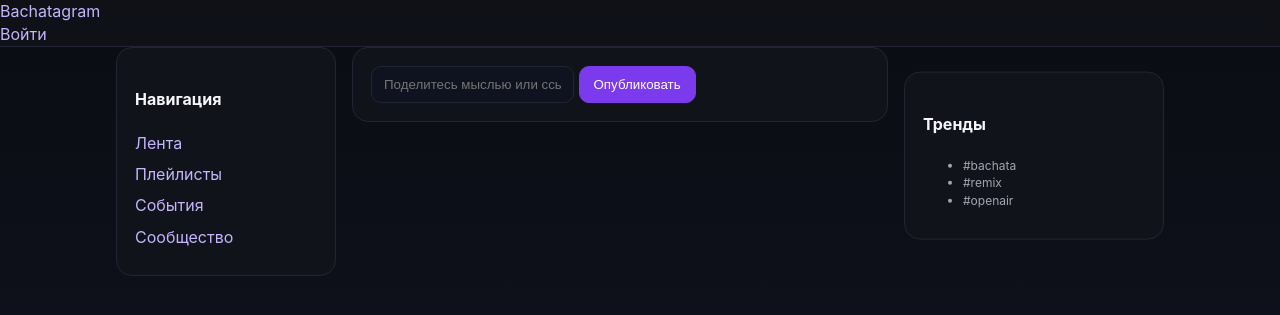
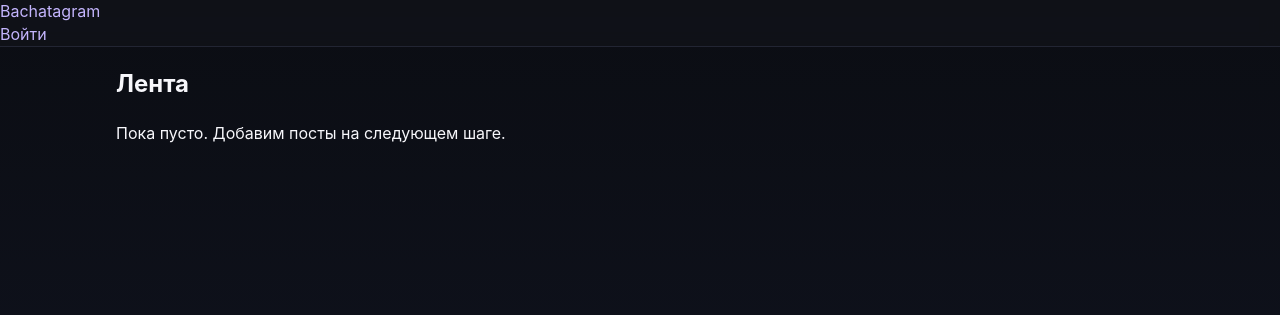
Before and after one commit to djdoodlez-gif/Bachata-music, a Flask app: template templates/feed.html in a window 1280 px wide. Shown: the top 315 px of the page. Run offline with Flask 3, Linux system fonts and the light colour scheme; the template is opened without the code that fills it, so the values that code supplies are empty.

Commit message:
Update feed.html

```diff
--- a/templates/feed.html
+++ b/templates/feed.html
@@ -1,49 +1,14 @@
 {% extends "base.html" %}
 {% block content %}
-<div class="layout">
-  <aside class="aside card hide-sm">
-    <h4>Навигация</h4>
-    <ul class="menu">
-      <li><a href="{{ url_for('feed') }}">Лента</a></li>
-      <li><a href="#">Плейлисты</a></li>
-      <li><a href="#">События</a></li>
-      <li><a href="#">Сообщество</a></li>
-    </ul>
-  </aside>
-
-  <section class="center">
-    <div class="composer card">
-      <input class="input" placeholder="Поделитесь мыслью или ссылкой на трек…">
-      <button class="btn primary">Опубликовать</button>
-    </div>
-
-    {% for p in posts %}
-    <article class="post card">
-      <div class="row between center-v">
-        <div class="row center-v">
-          <div class="avatar">{{ p.user[:1]|upper }}</div>
-          <div class="muted small">@{{ p.user }}</div>
-        </div>
-        <button class="icon">⋯</button>
-      </div>
-      <p class="mt">{{ p.text }}</p>
-      {% if p.img %}<img class="post-img" src="{{ p.img }}" alt="post">{% endif %}
-      <div class="row gap mt">
-        <button class="btn">❤️ 24</button>
-        <button class="btn">💬 3</button>
-        <button class="btn">↗️ Поделиться</button>
-      </div>
+<h2>Лента</h2>
+{% if posts %}
+  {% for p in posts %}
+    <article class="post">
+      <header>@{{ p.author }} · {{ p.created_at }}</header>
+      <p>{{ p.text }}</p>
     </article>
-    {% endfor %}
-  </section>
-
-  <aside class="aside card hide-sm">
-    <h4>Тренды</h4>
-    <ul class="muted small">
-      <li>#bachata</li>
-      <li>#remix</li>
-      <li>#openair</li>
-    </ul>
-  </aside>
-</div>
+  {% endfor %}
+{% else %}
+  <p>Пока пусто. Добавим посты на следующем шаге.</p>
+{% endif %}
 {% endblock %}
```
